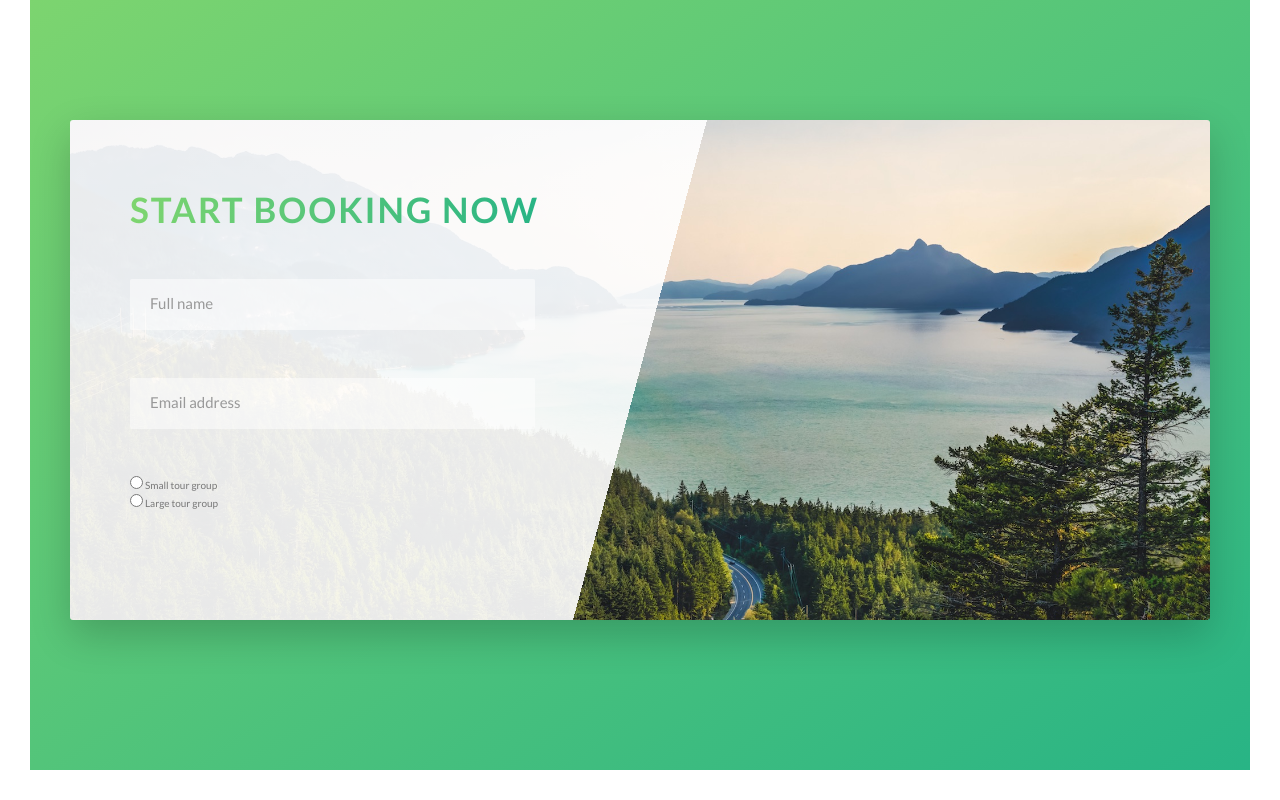
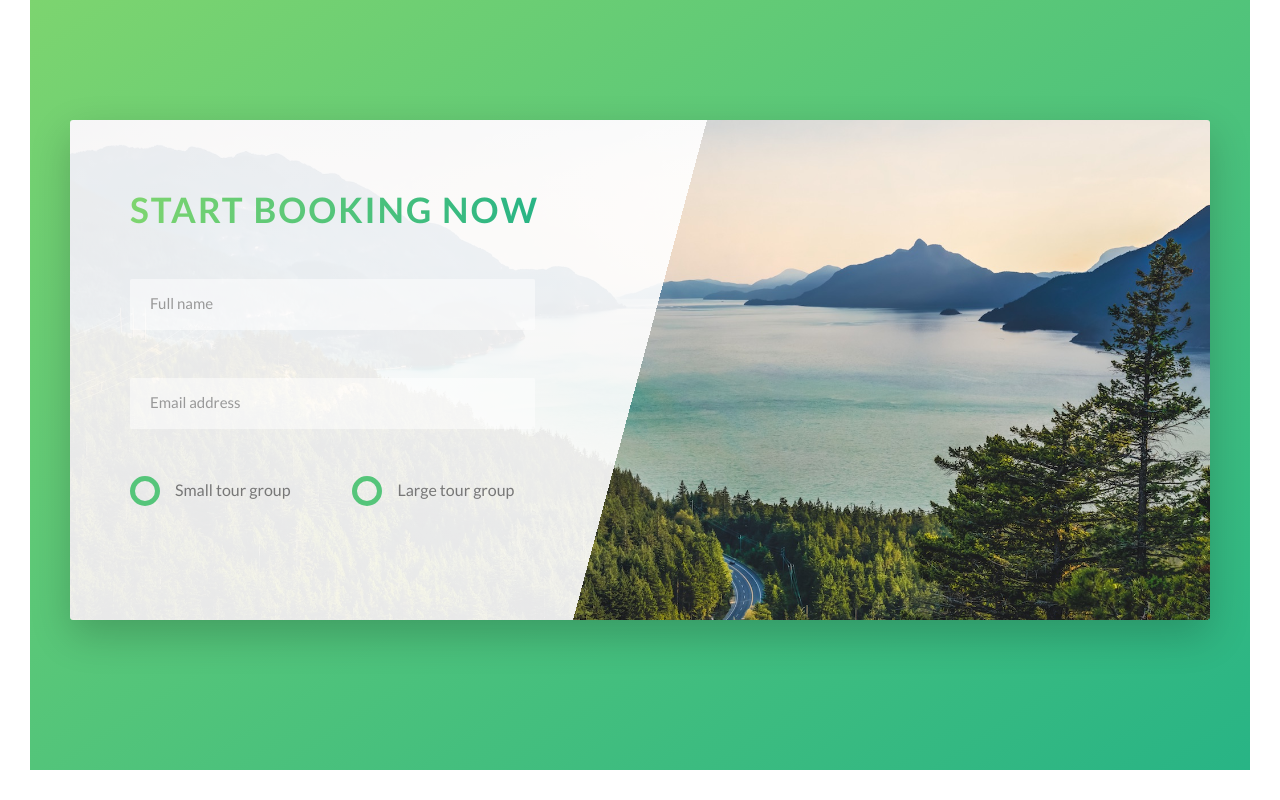
Before and after one commit to mostmojo/Ostro, a website: page index.html in a window 1280 px wide. Shown: the part 4475-5275 px from the top of the page. Drawn offline with Linux system fonts and the light colour scheme.

Commit message:
style radio button

```diff
--- a/index.html
+++ b/index.html
@@ -352,17 +352,29 @@
                 </div>
                 <div class="form__group">
                   <div class="form__radio-group">
-                    <input type="radio" class="form__radio-input" id="small" />
-                    <label for="small" class="form__radio-label"
-                      >Small tour group</label
-                    >
+                    <input
+                      type="radio"
+                      class="form__radio-input"
+                      id="small"
+                      name="size"
+                    />
+                    <label for="small" class="form__radio-label">
+                      <span class="form__radio-button"></span>
+                      Small tour group
+                    </label>
                   </div>
 
                   <div class="form__radio-group">
-                    <input type="radio" class="form__radio-input" id="large" />
-                    <label for="large" class="form__radio-label"
-                      >Large tour group</label
-                    >
+                    <input
+                      type="radio"
+                      class="form__radio-input"
+                      id="large"
+                      name="size"
+                    />
+                    <label for="large" class="form__radio-label">
+                      <span class="form__radio-button"></span>
+                      Large tour group
+                    </label>
                   </div>
                 </div>
               </form>
--- a/sass/components/_form.scss
+++ b/sass/components/_form.scss
@@ -45,4 +45,49 @@
     visibility: hidden;
     transform: translateY(-4rem);
   }
+
+  &__radio-group {
+    width: 49%;
+    display: inline-block;
+  }
+
+  &__radio-input {
+    display: none;
+  }
+  &__radio-label {
+    font-size: $default-font-size;
+    cursor: pointer;
+    position: relative;
+    padding-left: 4.5rem;
+  }
+
+  &__radio-button {
+    display: inline-block;
+    height: 3rem;
+    width: 3rem;
+    border: 5px solid $color-primary;
+    border-radius: 50%;
+    position: absolute;
+    top: -0.4;
+    left: 0;
+    transition: opacity 0.2s;
+
+    &::after {
+      content: "";
+      display: block;
+      height: 1.3rem;
+      width: 1.3rem;
+      border-radius: 50%;
+      position: absolute;
+      top: 50%;
+      left: 50%;
+      transform: translate(-50%, -50%);
+      background-color: $color-primary;
+      opacity: 0;
+    }
+  }
+
+  &__radio-input:checked ~ &__radio-label &__radio-button::after {
+    opacity: 1;
+  }
 }
```
Also changed, not shown: css/style.css.
